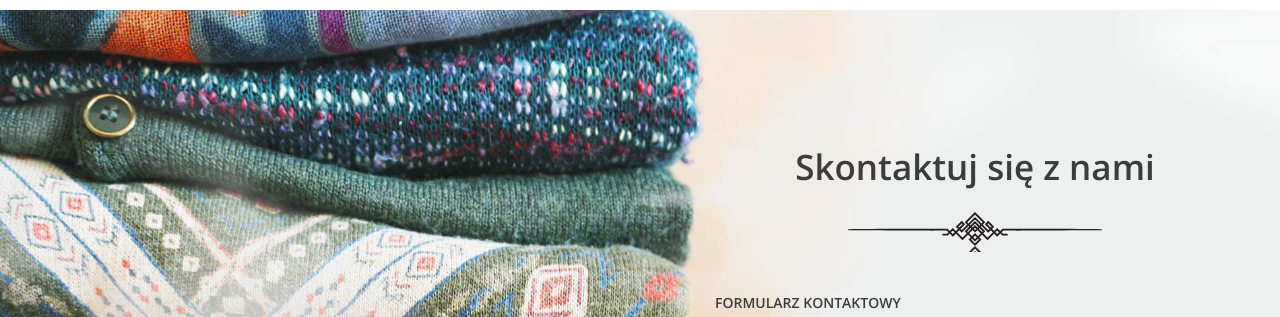
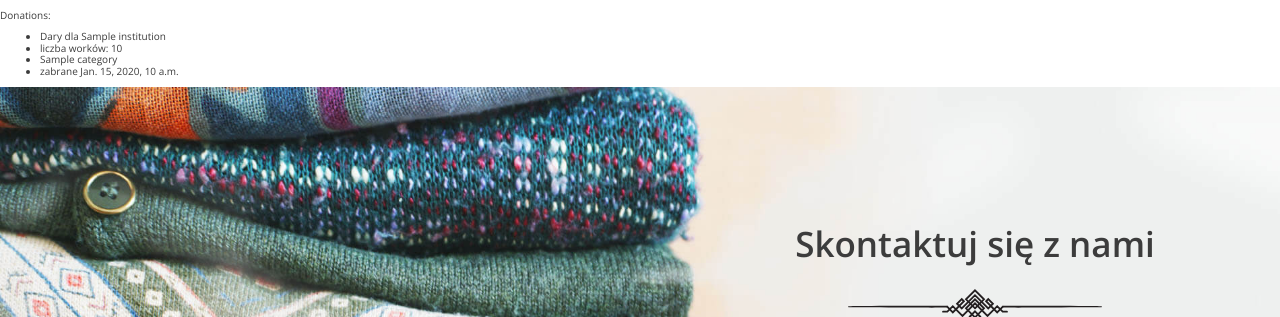
Before and after one commit to abojarska85/Charity-donation, a Django app: template templates/user_view.html in a window 1280 px wide. Shown: the part 926-1243 px from the top of the page. Run offline with Django 5.2, Linux system fonts and the light colour scheme; the template is opened without the code that fills it: most values are stand-ins (such as "Sample title", 1, 10 or a date in 2020).

Commit message:
donation list

```diff
--- a/charity_donation/views.py
+++ b/charity_donation/views.py
@@ -86,7 +86,6 @@ class LogoutView(View):
         return redirect('landing')
 
 
-
 class RegisterView(View):
     def get(self, request):
         return render(request, 'register.html')
@@ -107,3 +106,8 @@ class RegisterView(View):
 
 class ProfileView(LoginRequiredMixin, TemplateView):
     template_name = 'user_view.html'
+
+    def get_context_data(self, **kwargs):
+        context = super().get_context_data(**kwargs)
+        context['donations'] = Donation.objects.filter(user=self.request.user)
+        return context
--- a/templates/user_view.html
+++ b/templates/user_view.html
@@ -51,6 +51,15 @@
 <p>Name: {{ user.first_name }}</p>
 <p>Surname: {{ user.last_name }}</p>
 <p>Email: {{ user.email }}</p>
+<p>Donations:</p>
+<ul>
+    {% for donation in donations %}
+        <li>Dary dla {{ donation.institution }}</li>
+        <li> liczba worków: {{ donation.quantity }}</li>
+        <li>{{ category.name }}</li>
+        <li>zabrane {{ donation.pick_up_date }}</li>
+    {% endfor %}
+</ul>
 </body>
 {% endblock %}
 </html>
```
